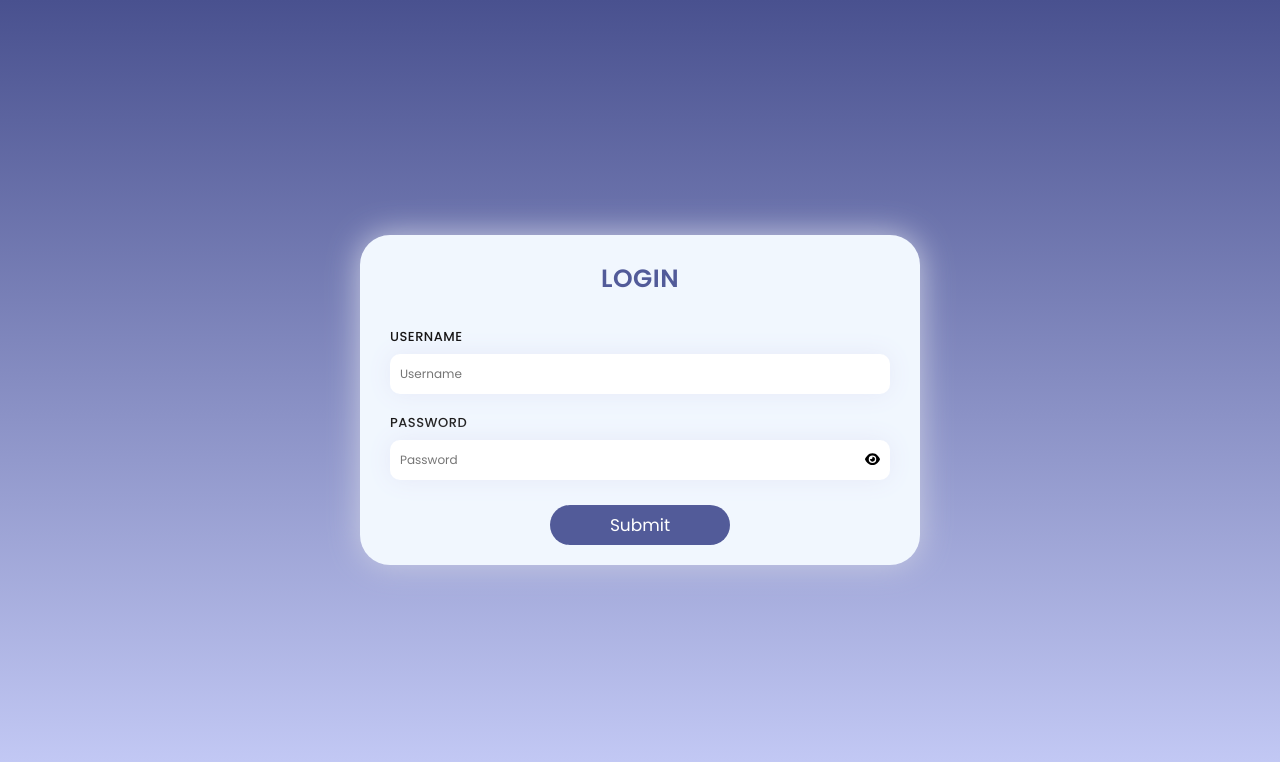
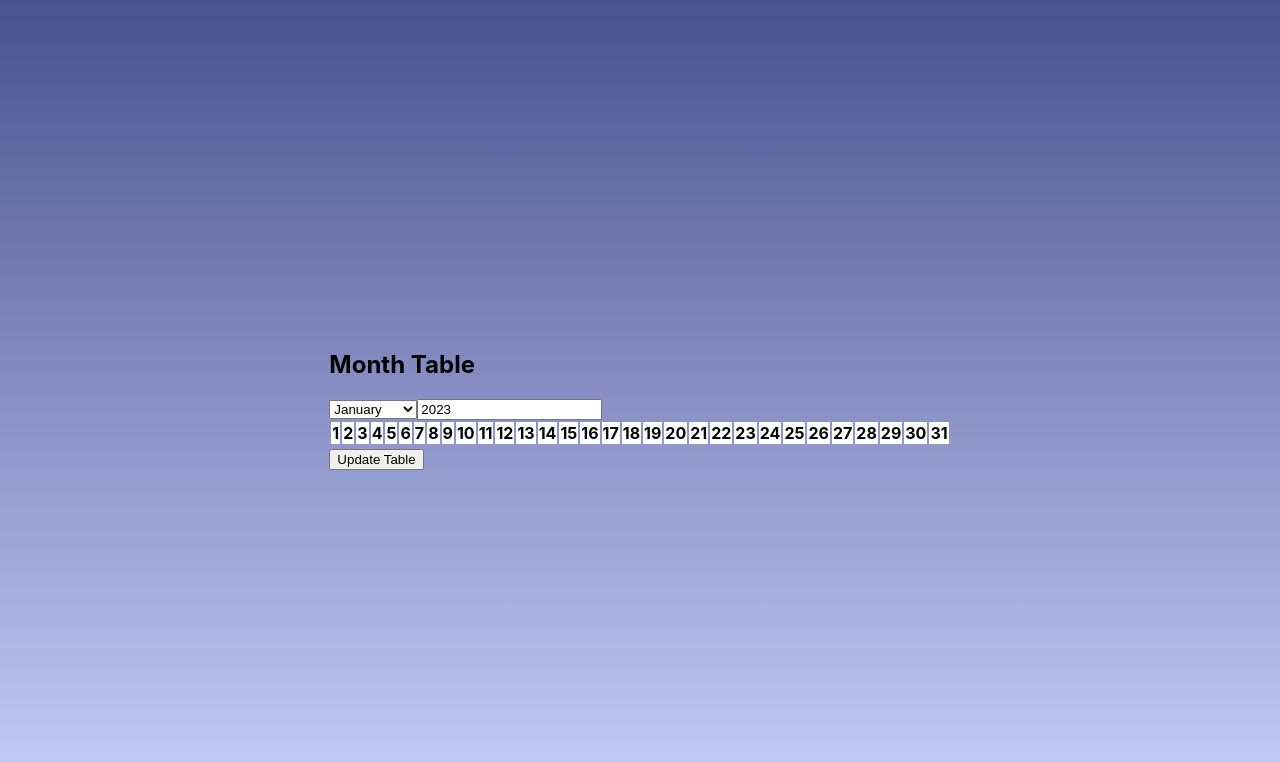
Before and after one commit to tamspark/FrontTam, a React (Create React App) app: page /auth/calendar in a window 1280 px wide. Before the commit this address led to /auth/login. Shown: the top 762 px of the page. Built offline with nearby package versions, Linux system fonts and the light colour scheme.

Commit message:
Started created calendar

```diff
--- a/package.json
+++ b/package.json
@@ -16,7 +16,9 @@
     "@types/react-dom": "^18.2.6",
     "@types/styled-components": "^5.1.26",
     "axios": "^1.4.0",
+    "date-fns": "^2.30.0",
     "react": "^17.0.2",
+    "react-date-range": "^1.4.0",
     "react-dom": "^17.0.2",
     "react-hook-form": "^7.47.0",
     "react-redux": "^8.1.1",
@@ -50,5 +52,8 @@
       "last 1 firefox version",
       "last 1 safari version"
     ]
+  },
+  "devDependencies": {
+    "@types/react-date-range": "^1.4.7"
   }
 }
--- a/src/App/App.tsx
+++ b/src/App/App.tsx
@@ -12,6 +12,7 @@ import Register from "../Pages/Register/Register.component";
 import SavePasword from "../Pages/savePassword/SavePassword.component";
 import ApartmentPage from "Pages/ApartmentPage/ApartmentPage.component";
 import ApartmentCard from "Pages/ApartmentCard/ApartmentCard.component";
+import MonthTable from "Pages/CalendarReservations/calendar";
 import { useSelector } from "react-redux";
 import { RootState } from "redux/store";
 
@@ -36,6 +37,7 @@ const App: FC<{}> = () => {
       <Route path="/auth" element={<AuthPage />}>
       <Route path="/auth/login" element={<Login />} index />
       <Route path="/auth/register" element={<Register/>} />
+      <Route path="/auth/calendar" element={<MonthTable/>} />
       <Route path="*" element={<Navigate to="/auth/login" replace />} />
       </Route>
     )}
--- /dev/null
+++ b/src/Pages/CalendarReservations/calendar.tsx
@@ -0,0 +1,102 @@
+import React, { useState } from 'react';
+
+interface MonthOption {
+  value: number;
+  label: string;
+}
+
+function MonthTable() {
+  const [selectedMonth, setSelectedMonth] = useState<number>(1); // Default to January
+  const [selectedYear, setSelectedYear] = useState<number>(2023); // Default to a specific year (you can set it to the current year)
+  const [daysOfMonth, setDaysOfMonth] = useState<any>(31);
+  const [dayNames, setDayNames] = useState<string[]>([]);
+
+  const monthOptions: MonthOption[] = [
+    { value: 1, label: 'January' },
+    { value: 2, label: 'February' },
+    { value: 3, label: 'March' },
+    { value: 4, label: 'April' },
+    { value: 5, label: 'May' },
+    { value: 6, label: 'June' },
+    { value: 7, label: 'July' },
+    { value: 8, label: 'August' },
+    { value: 9, label: 'September' },
+    { value: 10, label: 'October' },
+    { value: 11, label: 'November' },
+    { value: 12, label: 'December' },
+  ];
+
+  const getDaysInMonth = (month: number, year: number) => {
+    return new Date(year, month, 0).getDate();
+  };
+
+  const generateDayNames = (selectedMonth: number, selectedYear: number) => {
+    const firstDayOfMonth = new Date(selectedYear, selectedMonth - 1, 1);
+    const dayNames = [];
+
+    // Define an array of day names starting with Monday
+    const dayNamesArray = ['Sunday', 'Monday', 'Tuesday', 'Wednesday', 'Thursday', 'Friday', 'Saturday'];
+
+    let currentDayIndex = firstDayOfMonth.getUTCDay() ; // Adjust for 0-based index starting with Sunday
+
+    if (currentDayIndex === -1) {
+      currentDayIndex = 6; // Sunday should be at the end of the week
+    }
+
+    for (let i = 0; i < 7; i++) {
+      dayNames.push(dayNamesArray[currentDayIndex]);
+      currentDayIndex = (currentDayIndex + 1) % 7;
+    }
+
+    return dayNames;
+  };
+
+
+  const updateMonthTable = () => {
+    const daysInSelectedMonth = getDaysInMonth(selectedMonth, selectedYear);
+    setDaysOfMonth(daysInSelectedMonth);
+    const newDayNames = generateDayNames(selectedMonth, selectedYear);
+    setDayNames(newDayNames);
+  };
+
+  return (
+    <div>
+      <h2>Month Table</h2>
+      <select value={selectedMonth} onChange={(e) => setSelectedMonth(parseInt(e.target.value))}>
+        {monthOptions.map((month: MonthOption) => (
+          <option key={month.value} value={month.value}>
+            {month.label}
+          </option>
+        ))}
+      </select>
+      <input
+        type="number"
+        value={selectedYear}
+        onChange={(e) => setSelectedYear(parseInt(e.target.value))}
+      />
+
+      {/* Render your table here */}
+      <table>
+        <thead>
+          <tr style={{backgroundColor:"white"}}>
+            {Array.from({ length: daysOfMonth }, (_, i) => (
+              <th key={i}>{i + 1}</th>
+            ))}
+          </tr>
+          <tr style={{backgroundColor:"white"}}>
+            {dayNames.map((dayName, index) => (
+              <th key={index}>{dayName}</th>
+            ))}
+          </tr>
+        </thead>
+        <tbody>
+
+        </tbody>
+      </table>
+
+      <button onClick={updateMonthTable}>Update Table</button>
+    </div>
+  );
+}
+
+export default MonthTable;
```
Also changed, not shown: 1 other file (tests, documents, lock files or other folders).
